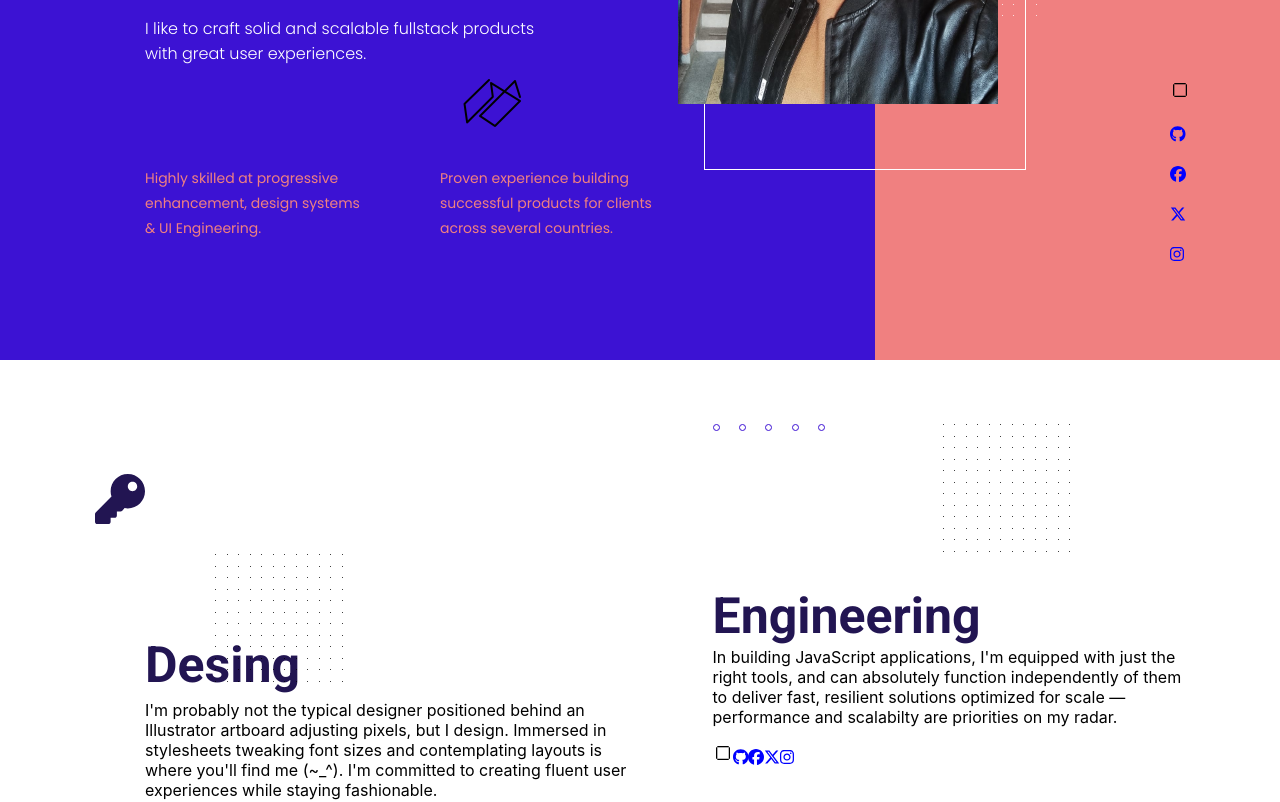
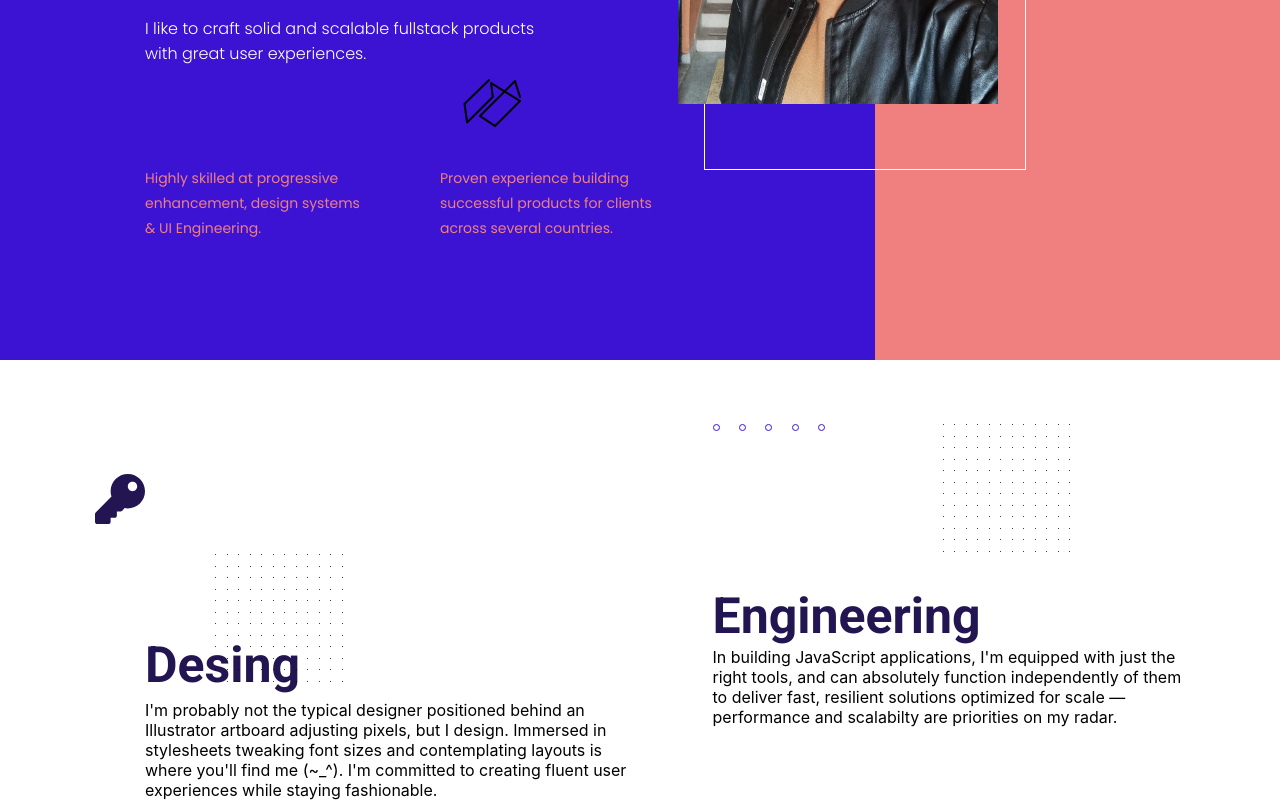
Before and after one commit to Nthenge/Nthenge-Official, a React (Create React App) app: page / in a window 1280 px wide. Shown: the part 400-1202 px from the top of the page. Built offline with nearby package versions, Linux system fonts and the light colour scheme.

Commit message:
Found that stickysidebar should be a single file, edited it to a single file, it needs styling

```diff
--- a/src/App.css
+++ b/src/App.css
@@ -22,6 +22,32 @@
   height: 20rem;
   object-fit: cover;
 }
+/* sticky side bar styles */
+.sidebar{
+  position: sticky;
+  top: 90px;
+  left: calc(100% - 15%);
+  width: fit-content;
+  display: flex;
+  flex-direction: column;
+  justify-content: space-evenly;
+  align-items: center;
+  height: 80vh;
+  color: blue;
+}
+.sidebar .media{
+  display: flex;
+  flex-direction: column;
+  align-items: center;
+  justify-content: center;
+  gap: 10px;
+}
+
+.sidebar span{
+  cursor: pointer;
+}
+
+
 .hero{
   display: flex;
   flex-direction: row;
@@ -149,23 +175,6 @@ header p img{
   padding-left: calc(100% - 89%);
 }
 
-.section-two section .shapes{
-  display: flex;
-  flex-direction: column;
-  gap: 15px;
-  position: absolute;
-  top: calc(100% - 40%);
-  right: 90px;
-}
-.Icon{
-  color: blue;
-  cursor: pointer;
-}
-.section-two section .shapes span img{
-  width: 20spx;
-  height: 20px;
-}
-
 .aboutMe{
   display: flex;
   flex-direction: row;
@@ -257,17 +266,3 @@ header p img{
   flex-direction: row;
   gap: 100px;
 }
-
-.section-twoo .shapes span img{
-  width: 20spx;
-  height: 20px;
-}
-
-.section-twoo section .shapes{
-  display: flex;
-  flex-direction: column;
-  gap: 15px;
-  position: absolute;
-  top: calc(100% - 40%);
-  right: 90px;
-}
--- a/src/Components/About.js
+++ b/src/Components/About.js
@@ -1,8 +1,5 @@
 import zigzag from "../Icons/zigzag.png"
-import square from "../Icons/square.png"
 import { FaKey } from "react-icons/fa";
-import { FontAwesomeIcon } from '@fortawesome/react-fontawesome';
-import { faGithub, faFacebook,faXTwitter, faInstagram } from '@fortawesome/free-brands-svg-icons';
 export const About = () => {
     return (
         <div className="aboutMe">
@@ -65,14 +62,6 @@ export const About = () => {
                         In building JavaScript applications, I'm equipped with just the <br/>right tools, and can absolutely function independently of them <br/>to deliver fast, resilient solutions optimized for scale — <br/>performance and scalabilty are priorities on my radar.
                     </p>
                 </div>
-
-                <div className="shapes">
-                    <span><img src={square} alt="square"/></span>
-                    <span className="Icon"><FontAwesomeIcon icon={faGithub} /></span>
-                    <span className="Icon"><FontAwesomeIcon icon={faFacebook}/></span>
-                    <span className="Icon"><FontAwesomeIcon icon={faXTwitter}/></span>
-                    <span className="Icon"><FontAwesomeIcon icon={faInstagram}/></span>
-                </div>
             </section>
 
         </div>
--- a/src/Components/Home.js
+++ b/src/Components/Home.js
@@ -1,9 +1,7 @@
-import square from "../Icons/square.png"
 import zigzag from "../Icons/zigzag.png"
 import myPic from "../Icons/myPic.jpg"
 import favicon from "../Icons/favicon.png"
-import { FontAwesomeIcon } from '@fortawesome/react-fontawesome';
-import { faGithub, faFacebook,faXTwitter, faInstagram, faSlideshare } from '@fortawesome/free-brands-svg-icons';
+import { StickySidebar } from "./StickySidebar";
 
 export const Home = () => {
     return (
@@ -51,10 +49,6 @@ export const Home = () => {
                 </div>
 
                 <div className="section-two">
-                    <header>
-                        <span className="Icon"><FontAwesomeIcon icon={faSlideshare}/></span>
-                    </header>
-
                     <section>
                         <div className="zigzag-image">
                              <img src={zigzag} alt="zigzag"/>
@@ -65,13 +59,6 @@ export const Home = () => {
                                     return <div key={index} className="dot"></div>
                                 })}
                         </div>
-                        <div className="shapes">
-                            <span><img src={square} alt="square"/></span>
-                            <span className="Icon"><FontAwesomeIcon icon={faGithub} /></span>
-                            <span className="Icon"><FontAwesomeIcon icon={faFacebook}/></span>
-                            <span className="Icon"><FontAwesomeIcon icon={faXTwitter}/></span>
-                            <span className="Icon"><FontAwesomeIcon icon={faInstagram}/></span>
-                        </div>
                     </section>
                 </div>
             </section>
--- /dev/null
+++ b/src/Components/StickySidebar.js
@@ -0,0 +1,20 @@
+import square from "../Icons/square.png"
+import { FontAwesomeIcon } from '@fortawesome/react-fontawesome';
+import { faGithub, faFacebook,faXTwitter, faInstagram, faSlideshare } from '@fortawesome/free-brands-svg-icons';
+
+export const StickySidebar = () => {
+    return (
+        <div className="sidebar">
+            <header>
+                <span className="toogle"><FontAwesomeIcon icon={faSlideshare}/></span>
+            </header>
+            <div className="media">
+                <span><img src={square} alt="square"/></span>
+                <span className="icon"><FontAwesomeIcon icon={faGithub} /></span>
+                <span className="icon"><FontAwesomeIcon icon={faFacebook}/></span>
+                <span className="icon"><FontAwesomeIcon icon={faXTwitter}/></span>
+                <span className="icon"><FontAwesomeIcon icon={faInstagram}/></span>
+            </div>
+        </div>
+    );
+}
```
